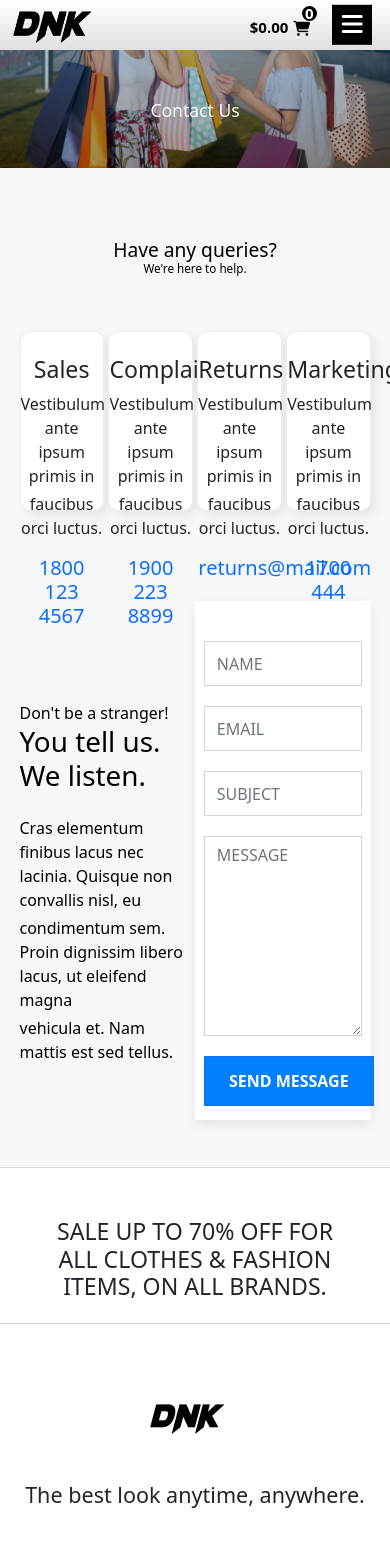
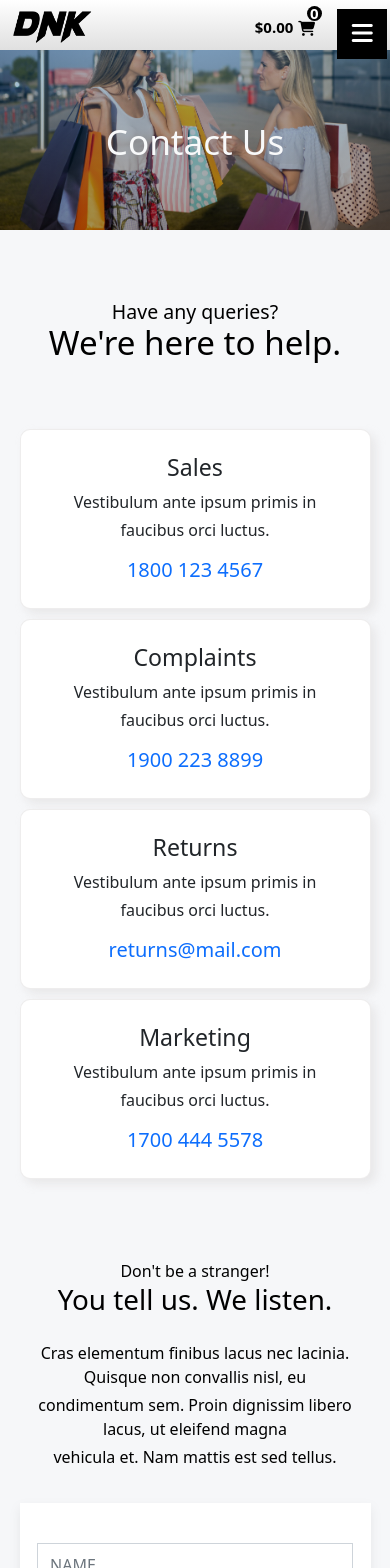
Before and after one commit to Nirvik-Roy/Dnk-Store-E-commerce-, a React (Vite) app: page /contact in a window 390 px wide. Shown: the top 1568 px of the page. Built offline with nearby package versions, Linux system fonts and the light colour scheme.

Commit message:
phone responsive

```diff
--- a/src/Components/About/About.jsx
+++ b/src/Components/About/About.jsx
@@ -38,8 +38,10 @@ const About = () => {
 <div className='our_team_heading_div'>
  <h5 className='text-center our_team_head mb-3'>A Few Words About</h5>
  <h1 className='text-center mb-3'>Our Team</h1>
- <p  className='text-center mb-2'>Nam nec tellus a odio tincidunt auctor a ornare odio. Sed non mauris vitae erat consequat auctor eu in elit.</p>
- <p  className='text-center'>Class aptent taciti sociosqu ad litora torquent per conubia nostra.</p>
+ <div className='our-team-para-div'>
+ <p  className='text-center mb-2 our-team-para'>Nam nec tellus a odio tincidunt auctor a ornare odio. Sed non mauris vitae erat consequat auctor eu in elit.</p>
+ <p  className='text-center our-team-para'>Class aptent taciti sociosqu ad litora torquent per conubia nostra.</p>
+ </div>
 </div>
 <div className='our_team_names_main d-flex justify-content-center'>
     <div className='our_team_names_wrapper '>
--- a/src/Components/About/About.scss
+++ b/src/Components/About/About.scss
@@ -188,4 +188,45 @@
         width: 100%;
         margin-top: 30px;
     }
+    .our-team-para{
+        font-size:4.4vw;
+    }
+    .our-team-para-div{
+        width: 80%;
+    }
+    .our_team_heading_div{
+        display: flex;
+        justify-content: center;
+        align-items: center;
+        flex-direction: column;
+    }
+    .our_team_names_wrapper{
+        width: 100%;
+        align-items: center;
+        flex-direction: column;
+        padding-bottom: 25%;
+    }
+    .our_team_name_div{
+        width: 70%;
+        margin-top: 20px;
+    }
+    .follow_us_main{
+        background-image:linear-gradient(rgba(0, 0, 0, 0.407),rgba(0, 0, 0, 0.344)), url("../../assets/banner-05.jpg");
+        height: 300px;
+        background-attachment: scroll;
+        background-size: cover;
+        background-repeat: no-repeat;
+        background-position: center;
+        display: flex;
+        justify-content: center;
+        align-items: center;
+    }
+    .follow_us_wrapper{
+        width: 80%;
+        height: 250px;
+        background-color: rgb(246, 247, 249);
+        display: flex;
+        justify-content: center;
+        flex-direction: column;
+    }
 }
--- a/src/Components/Contact/Contact.scss
+++ b/src/Components/Contact/Contact.scss
@@ -104,3 +104,51 @@
     font-weight: 600;
     margin-top: 20px;
 }
+@media only screen and (min-width:200px) and (max-width:767px){
+    .contact_main{
+        background-size: cover;
+        background-position:bottom;
+        background-attachment: scroll;
+        height: 230px;
+    }
+    .contact_head{
+        margin-top: 20px;
+        font-size: 9vw;
+    }
+    .cards_head1{
+        font-size: 5vw;
+    }
+    .cards_head{
+        font-size: 8.5vw;
+    }
+   .card_wrapper{
+    display: flex;
+    justify-content: space-between;
+    align-items: center;
+    flex-direction: column;
+   }
+   .card_div{
+    width: 100%;
+    margin-top: 10px;
+   }
+   .contact_form_wrapper{
+    display: flex;
+    justify-content: space-between;
+    align-items: center;
+    flex-direction: column;
+   }
+   .contact_left{
+    width: 100%;
+    color: black;
+    text-align: center;
+}
+.contact_right{
+    width: 100%;
+    color: black;
+    text-align: center;
+    padding-top: 30px;
+}
+.contact_left_about{
+    padding-top: 80px;
+}
+}
--- a/src/Components/FeaturedProducts/Featured.scss
+++ b/src/Components/FeaturedProducts/Featured.scss
@@ -123,9 +123,6 @@
     font-weight: 600;
 }
 @media only screen and (min-width:200px) and (max-width:767px){
-    html{
-        min-height: 100vh;
-    }
     .featured_products_main{
         margin-top: -40px;
         display: flex;
@@ -137,7 +134,7 @@
         width: 50%;
     }
     .featured_img_div{
-           height: 130px;
+           height: 160px;
            display: flex;
            justify-content: start;
     }
--- a/src/Components/Navbar/Navbar.jsx
+++ b/src/Components/Navbar/Navbar.jsx
@@ -122,6 +122,8 @@ const Navbar = () => {
            <i class="fa-solid fa-circle-xmark fa-2xl"></i>
            </div>
            <i class="fa-solid fa-user fa-user3 "></i>
+
+<div className='nav-menu-links-height'>
            <div className='nav_menu_all_links_div mt-4'>
             <div className='nav_menu_link_div'>
               <NavLink to='/everything' onClick={(()=>setmenu(false))} style={{textDecoration:'none', color:'black'}}>EVERYTHING</NavLink>
@@ -140,6 +142,8 @@ const Navbar = () => {
             </div>
             <hr></hr>
            </div>
+
+</div>
 
            <div className='nav_menu_all_links_div mt-5'>
             <div className='nav_menu_link_div'>
--- a/src/Components/Navbar/Navbar.scss
+++ b/src/Components/Navbar/Navbar.scss
@@ -243,4 +243,11 @@
         margin-bottom: 2px;
         font-weight: 600;
     }
+    .nav-menu-links-height{
+        height: 55%;
+    }
+    .nav_menu_link_div{
+        margin-top: 20px;
+    }
+
 }
--- a/src/Components/Navbar/Navbar2.jsx
+++ b/src/Components/Navbar/Navbar2.jsx
@@ -119,6 +119,8 @@ const Navbar2 = () => {
            <i class="fa-solid fa-circle-xmark fa-2xl"></i>
            </div>
            <i class="fa-solid fa-user fa-user3 "></i>
+
+           <div className='nav-menu-links-height2'>
            <div className='nav_menu_all_links_div mt-4'>
             <div className='nav_menu_link_div'>
               <NavLink to='/everything' onClick={(()=>setmenu(false))} style={{textDecoration:'none', color:'black'}}>EVERYTHING</NavLink>
@@ -137,6 +139,7 @@ const Navbar2 = () => {
             </div>
             <hr className='text-dark'></hr>
            </div>
+</div>
 
            <div className='nav_menu_all_links_div mt-5'>
             <div className='nav_menu_link_div'>
--- a/src/Components/Navbar/Navbar2.scss
+++ b/src/Components/Navbar/Navbar2.scss
@@ -77,6 +77,7 @@ $background-color:white;
     height: 100vh;
     position: fixed;
     background-color: rgba(0, 0, 0, 0.288);
+    z-index: 1;
 }
 .modal_head{
     height: 100vh;
@@ -89,6 +90,7 @@ $background-color:white;
     position: fixed;
     cursor: pointer;
     animation: modal 0.3s linear 1;
+
 }
 @keyframes modal {
     0%{
@@ -256,20 +258,20 @@ $background-color:white;
 }
 @media only screen and (min-width:200px) and (max-width:767px){
     .nav_main2{
-        height: 50px;
+        height: 60px;
         background-color: white;
     }
 .nav_cart_div2{
     margin-left: 0;
-    margin-top: -20px;
+    margin-top: -15px;
     position: relative;
     margin-right: 10px;
 }
 .total_price_nav2{
-    margin-top: -20px;
+    margin-top: -15px;
 }
 .nav_logo_div{
-    margin-top: -52px;
+    margin-top: -47px;
     width: 90px;
     height: 90px;
     padding-left: 10px;
@@ -314,5 +316,33 @@ $background-color:white;
     margin-bottom: 2px;
     font-weight: 600;
 }
+.nav-menu-links-height2{
+    height: 55%;
+}
+.nav_menu_link_div{
+    margin-top: 20px;
+}
+.user{
+    margin-right: -15px;
+    margin-top: -15px;
+    width: 50px;
+    height: 50px;
+}
+.modal_product_div{
+    overflow-y: scroll;
+    height: 70%;
+}
+.subtotal_div{
+    margin-top: 0;
+    height: 10%;
+}
+.modal_products_wrapper{
 
+    height: 100%;
+
+    overflow-y: scroll;
 }
+.modal_head{
+    overflow-y: scroll;
+}
+}
--- a/src/Components/SingleProduct/SingleProduct.jsx
+++ b/src/Components/SingleProduct/SingleProduct.jsx
@@ -52,8 +52,7 @@ const data2 = API_DATA
   window.scrollTo({top:0,behavior:'instant'})
   Single_product()
 
- })
-
+ },[])
  const setIndexFun =(i)=>{
   setIndex(i)
  }
--- a/src/Components/SingleProduct/SingleProduct.scss
+++ b/src/Components/SingleProduct/SingleProduct.scss
@@ -26,7 +26,7 @@ $background-color:rgb(246, 247, 249);
     margin-top: 70px;
     height: 80%;
     overflow: hidden;
-    background-color: #565656;
+
 }
 // .single_product_img{
 //     width: 100%;
@@ -209,7 +209,10 @@ $background-color:rgb(246, 247, 249);
 
 }
 @media only screen and (min-width:200px) and (max-width:767px){
+    .singleProduct_section{
 
+        padding-top: 35px;
+    }
     .single_product_wrapper{
              flex-direction: column;
              width: 87%;
```
